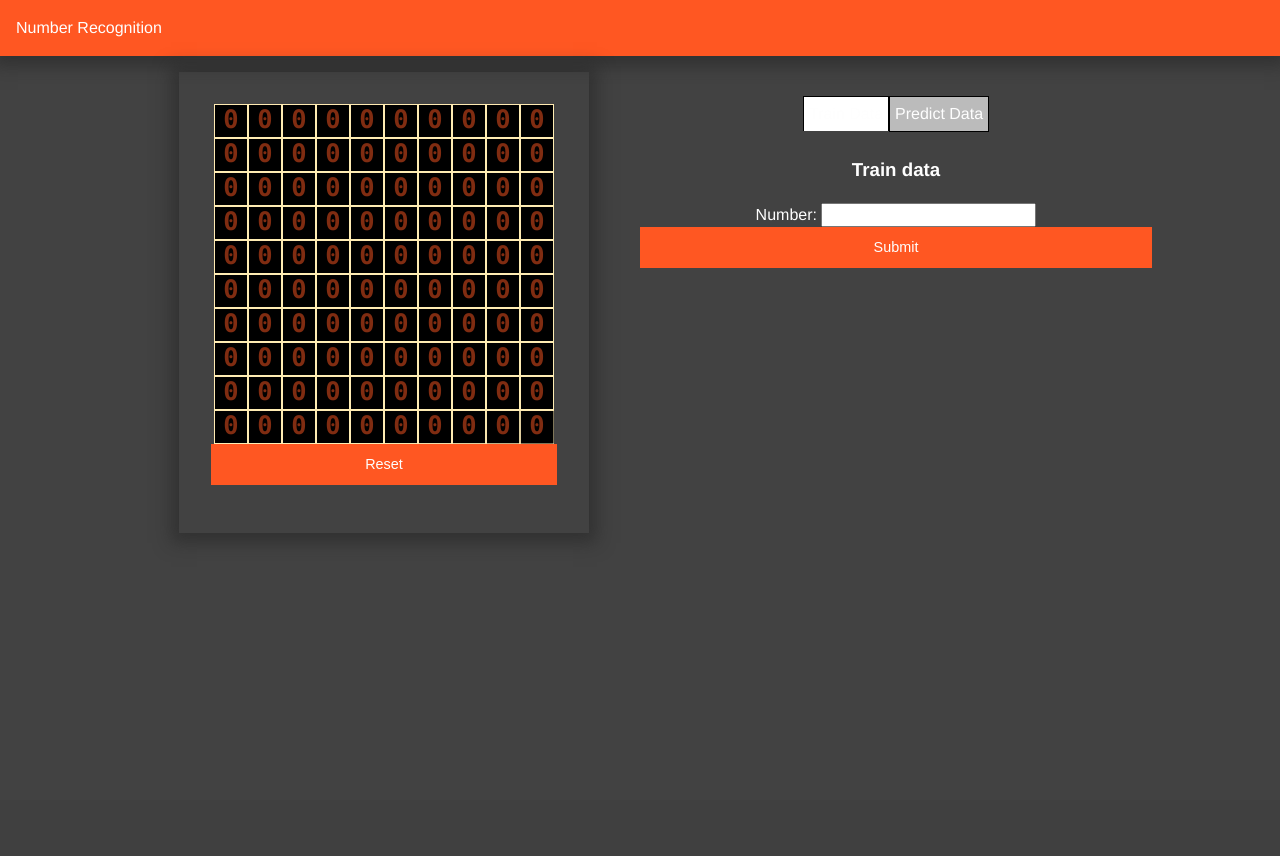
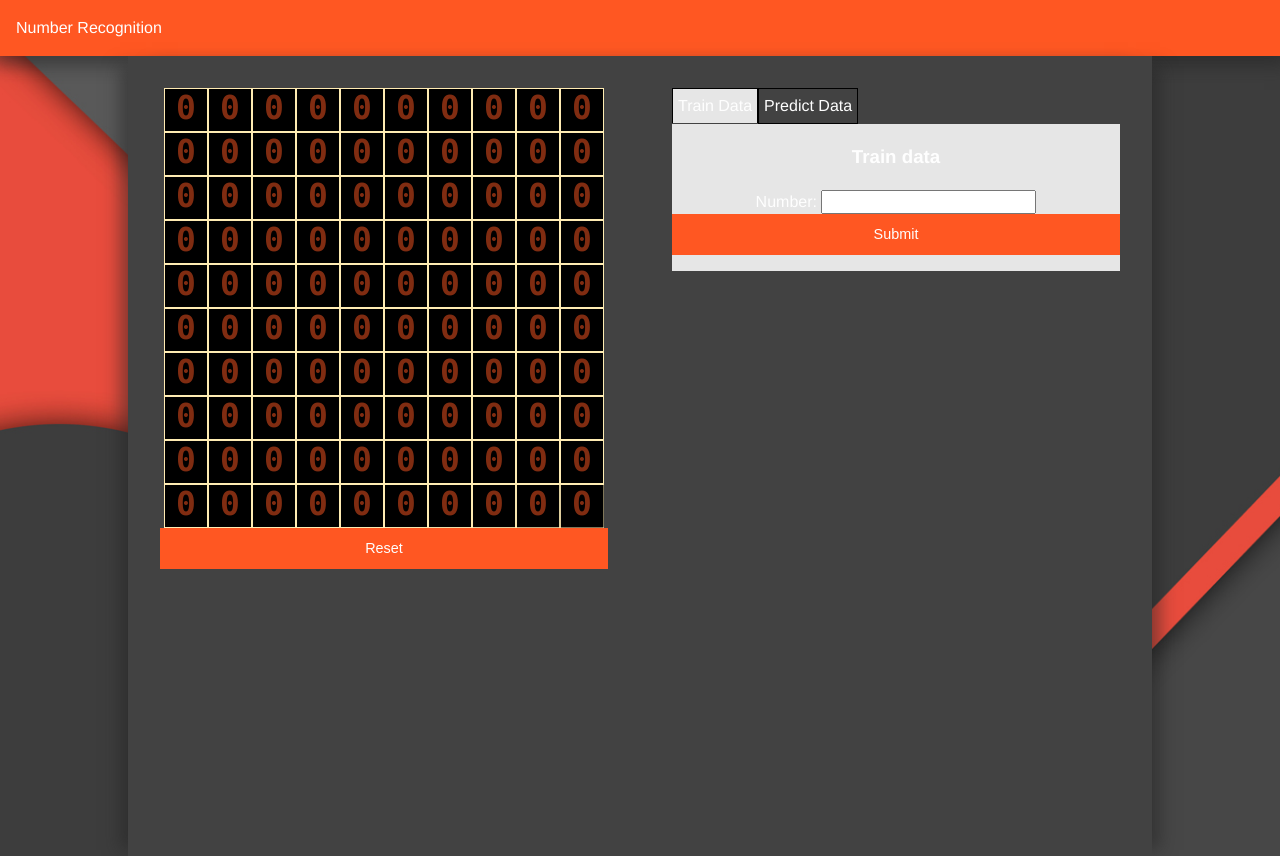
Before and after one commit to andiwinata/NumberRecognition, a Django app: page / in a window 1280 px wide. Before the commit the page ends 536 px from the top, so only its background shows below. Run offline with Django 3.2, Linux system fonts and the light colour scheme.

Commit message:
- Changing style to use background for wide screen - Fixing bug in tab system if click currently selected tab - Removing customisation from foundation to minimal, and overwrite it instead

```diff
--- a/num_recognition_app/static/num_recognition_app/js/canvas.js
+++ b/num_recognition_app/static/num_recognition_app/js/canvas.js
@@ -237,6 +237,7 @@
 			self.resetCanvas(self.currentLayerId);
 			self.drawGridBorder();
 			self.redraw();
+			self.updateCanvasValueView();
 		};
 	},
 
--- a/num_recognition_app/static/num_recognition_app/js/tabSystem.js
+++ b/num_recognition_app/static/num_recognition_app/js/tabSystem.js
@@ -36,6 +36,10 @@
     },
 
     activateTab(tab) {
+        if (tab == this.previousTab) {
+            return;
+        }
+
         // activate next tab
         if (tab) {
             tab.className += tab.className[tab.className.length - 1] == ' ' ? this.tabActiveClass : ' ' + this.tabActiveClass;
--- a/num_recognition_app/static/num_recognition_app/sass/foundation-sites/_top-bar.scss
+++ b/num_recognition_app/static/num_recognition_app/sass/foundation-sites/_top-bar.scss
@@ -13,10 +13,6 @@
 /// Background color for the top bar. This color also cascades to menus within the top bar.
 /// @type Color
 $topbar-background: map-get($foundation-palette, 'primary') !default;
-
-$topbar-secondary: map-get($foundation-palette, 'secondary') !default;
-
-$topbar-shadow: $gray-900;
 
 /// Background color submenus within the top bar. Usefull if $topbar-background is transparent.
 /// @type Color
@@ -119,11 +115,6 @@
   }
 }
 
-@mixin top-bar-custom {
-  box-shadow: 0px 0.1rem 1rem 0.5rem rgba($topbar-shadow, 0.5);
-  // border-bottom: 2px solid $topbar-secondary;
-}
-
 @mixin foundation-top-bar {
   // Top bar container
   .top-bar {
@@ -131,8 +122,6 @@
 
     // Stack on small screens by default
     @include top-bar-stacked;
-
-    @include top-bar-custom;
 
     @include breakpoint($topbar-unstack-breakpoint) {
       @include top-bar-unstack;
--- a/num_recognition_app/static/num_recognition_app/sass/style.scss
+++ b/num_recognition_app/static/num_recognition_app/sass/style.scss
@@ -24,7 +24,7 @@
 
 .container {
     width: 100%;
-    margin: 1rem auto;
+    margin: auto;
     text-align: center;
 }
 
@@ -34,11 +34,16 @@
 
 .tabs {
     font-size: 0; // prevent spaces between tabs
-    margin: 1.5rem 0;
+    text-align: left;
+}
+
+.tabs-contents {
+    overflow: overlay;
+    background-color: $light-gray;
 }
 
 .tab {
-    background-color: #bbb;
+    background-color: $dark-gray;
     font-size: $font-size-n;
     display: inline-block;
     padding: 5px 5px;
@@ -46,12 +51,12 @@
     transition: all ease-in-out 0.25s;
 
     &:hover {
-        background-color: #f9873c;
+        background-color: map-get($foundation-palette, 'primary');
     }
 }
 
 .tab--active {
-    background-color: #fff;
+    background-color: $light-gray;
     border-bottom: 0px;
 }
 
@@ -63,10 +68,23 @@
     display: block;
 }
 
+.top-bar {
+  box-shadow: 0px 0.1rem 1rem 0.5rem rgba($gray-900, 0.5);
+}
+
 @media all and (min-width: $medium-screen) and (orientation: landscape) {
+    body {
+        background-image: url(../images/dark_material.jpg);
+        background-size: cover;
+    }
+
     .container {
         display: flex;
         width: 80%;
+        min-height: 100%;
+        background-color: $dark-gray;
+        box-shadow: 1rem 0.1rem 1rem -0.5rem rgba($gray-900, 0.5),
+                    -1rem 0.1rem 1rem -0.5rem rgba($gray-900, 0.5);
     }
 
     .md-half-width {
@@ -79,9 +97,6 @@
     margin: 0 auto;
 }
 
-#canvasGrid {
-    max-width: 80%;
-    margin: auto;
+.panel {
     padding: 2rem;
-    box-shadow: 0px 0.1rem 1rem 0.5rem rgba($gray-900, 0.5);
 }
--- a/num_recognition_app/templates/num_recognition_app/index.html
+++ b/num_recognition_app/templates/num_recognition_app/index.html
@@ -40,7 +40,7 @@
 				<div class="tab" data-tab-target="trainArea">Train Data</div>
 				<div class="tab" data-tab-target="predictArea">Predict Data</div>
 			</div>
-
+			<div class="tabs-contents">
 				<div id="trainArea">
 					<h3>Train data</h3>
 					<form id="train-form">
@@ -59,6 +59,7 @@
 				</div>
 			</div>
 		</div>
+	</div>
 </body>
 
 </html>
```
Also changed, not shown: num_recognition_app/static/num_recognition_app/css/style.css, num_recognition_app/static/num_recognition_app/images/dark_material.jpg (added), 1 other file. Lines whose indentation alone changed are shown as unchanged.
